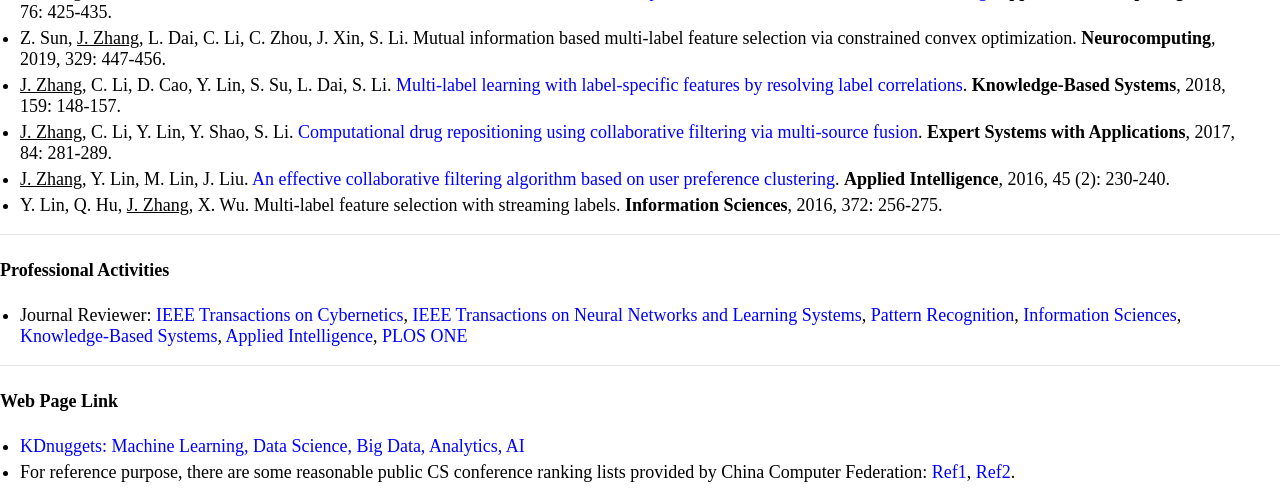
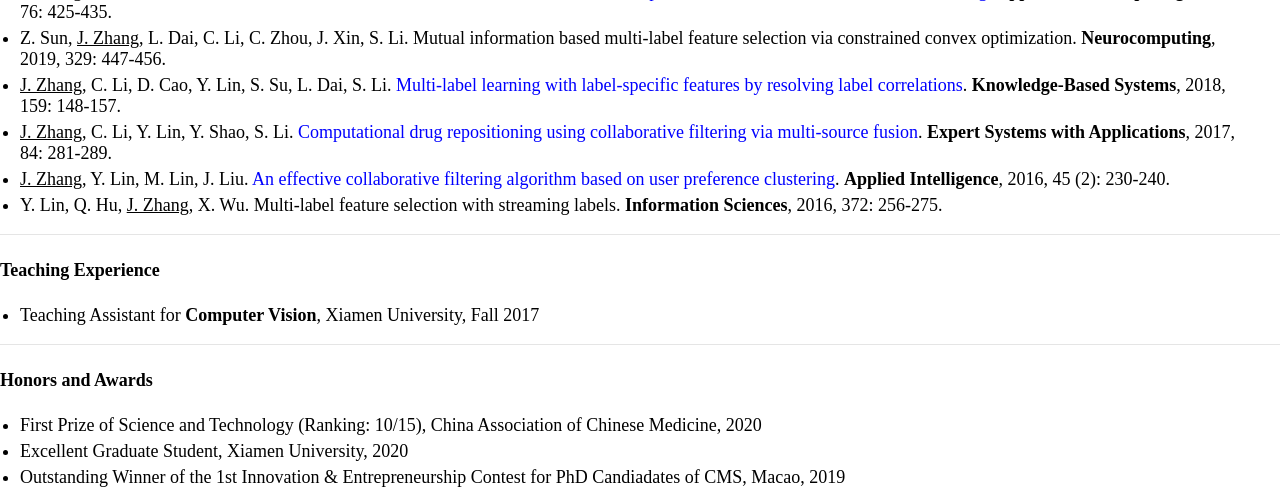
Before and after one commit to jiazhang-ml/jiazhang-ml.github.io, a Jekyll site: the page built from index.md, in a window 1280 px wide and 900 px high, scrolled down 651 px, cut to the strip 0-497 px from the top of the window. Built offline with Jekyll 4.4.1, drawn with Linux system fonts in a browser that asks for light colours.

Commit message:
Update index.md

```diff
--- a/index.md
+++ b/index.md
@@ -29,8 +29,20 @@ I received the Ph.D. degree from the Artificial Intelligence Department, [Xiamen
 
 ---
 
+#### Teaching Experience
+* Teaching Assistant for **Computer Vision**, Xiamen University, Fall 2017
+
+---
+
+#### Honors and Awards
+* First Prize of Science and Technology (Ranking: 10/15), China Association of Chinese Medicine, 2020
+* Excellent Graduate Student, Xiamen University, 2020
+* Outstanding Winner of the 1st Innovation & Entrepreneurship Contest for PhD Candiadates of CMS, Macao, 2019
+
+---
+
 #### Professional Activities
- * Journal Reviewer: [IEEE Transactions on Cybernetics](https://mc.manuscriptcentral.com/cyb-ieee), [IEEE Transactions on Neural Networks and Learning Systems](https://mc.manuscriptcentral.com/tnnls), [Pattern Recognition](https://www.journals.elsevier.com/pattern-recognition/), [Information Sciences](https://www.journals.elsevier.com/information-sciences), [Knowledge-Based Systems](https://www.journals.elsevier.com/knowledge-based-systems), [Applied Intelligence](https://www.editorialmanager.com/apin/Default.aspx), [PLOS ONE](https://www.editorialmanager.com/pone/default.aspx)
+* Journal Reviewer: [IEEE Transactions on Cybernetics](https://mc.manuscriptcentral.com/cyb-ieee), [IEEE Transactions on Neural Networks and Learning Systems](https://mc.manuscriptcentral.com/tnnls), [Pattern Recognition](https://www.journals.elsevier.com/pattern-recognition/), [Information Sciences](https://www.journals.elsevier.com/information-sciences), [Knowledge-Based Systems](https://www.journals.elsevier.com/knowledge-based-systems), [Applied Intelligence](https://www.editorialmanager.com/apin/Default.aspx), [PLOS ONE](https://www.editorialmanager.com/pone/default.aspx)
 
 ---
 
```
